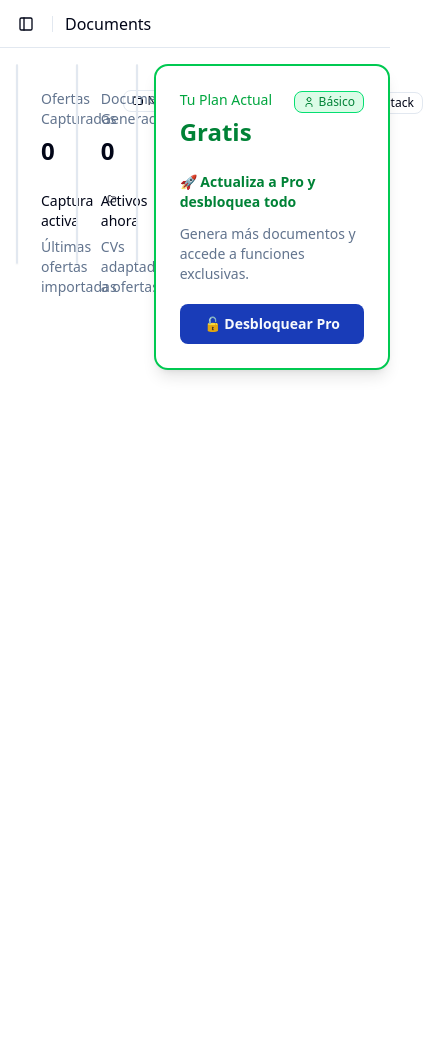
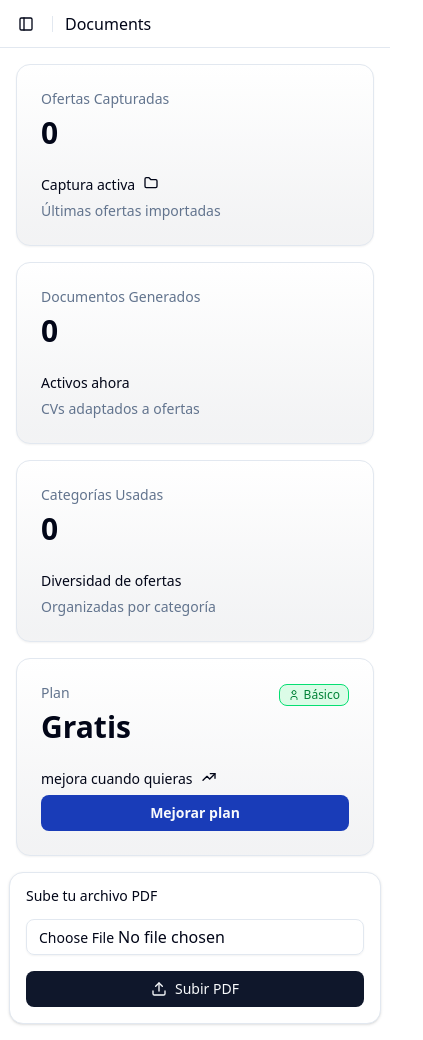
Before and after one commit to warling-lopez/CVincer, a Next.js app: page /dashboard in a window 390 px wide. Shown: the whole page, 423 px wide, since content can reach past the window. Before the commit the page ends 844 px from the top, so only its background shows below. Built offline with nearby package versions, Linux system fonts and the light colour scheme.

Commit message:
feat: add file upload component and alert system; refactor section cards layout

```diff
--- a/src/app/dashboard/page.jsx
+++ b/src/app/dashboard/page.jsx
@@ -3,6 +3,7 @@ import { ChartAreaInteractive } from "@/components/chart-area-interactive"
 import { DataTable } from "@/components/data-table"
 import { SectionCards } from "@/components/section-cards"
 import { SiteHeader } from "@/components/site-header"
+import { AddFile } from "@/components/section-addFile"
 import {
   SidebarInset,
   SidebarProvider,
@@ -25,7 +26,7 @@ export default function Page() {
           <div className="@container/main flex flex-1 flex-col gap-2">
             <div className="flex flex-col gap-4 py-4 md:gap-6 md:py-6">
               <SectionCards />
-
+              <AddFile />
             </div>
           </div>
         </div>
--- a/src/components/app-sidebar.jsx
+++ b/src/components/app-sidebar.jsx
@@ -54,11 +54,6 @@ const data = {
       title: "Ofertas",
       url: "#",
       icon: IconFolder,
-    },
-    {
-      title: "Team",
-      url: "#",
-      icon: IconUsers,
     },
   ],
   navClouds: [
--- /dev/null
+++ b/src/components/section-addFile.jsx
@@ -0,0 +1,82 @@
+"use client"
+
+import { useState } from "react"
+import { Input } from "@/components/ui/input"
+import { Label } from "@/components/ui/label"
+import { Button } from "@/components/ui/button"
+import { Alert, AlertTitle, AlertDescription } from "@/components/ui/alert"
+import { Badge } from "@/components/ui/badge"
+import { Upload } from "lucide-react"
+
+export function AddFile() {
+  const [file, setFile] = useState(null)
+  const [alert, setAlert] = useState(null) // "error" | "success" | null
+
+  const handleFileChange = (e) => {
+    const selectedFile = e.target.files?.[0]
+    if (selectedFile && selectedFile.type === "application/pdf") {
+      setFile(selectedFile)
+      setAlert("success")
+    } else {
+      setFile(null)
+      setAlert("error")
+    }
+  }
+
+  const handleUpload = () => {
+    if (!file) {
+      return (
+        <Alert variant="destructive">
+          <AlertTitle>Error</AlertTitle>
+          <AlertDescription>
+            No se ha seleccionado ningún archivo. Por favor, selecciona un archivo PDF.
+          </AlertDescription>
+        </Alert>
+      )
+
+    }
+    // Aquí puedes manejar el upload (ej: enviar a backend o Supabase)
+    console.log("Subiendo archivo:", file)
+    setAlert("success")
+  }
+
+  return (
+    <div className="flex flex-col gap-4 p-4 border rounded-xl shadow-sm bg-card max-w-md mx-auto">
+      <Label htmlFor="pdf-file">Sube tu archivo PDF</Label>
+      <Input
+        id="pdf-file"
+        type="file"
+        accept="application/pdf"
+        onChange={handleFileChange}
+      />
+
+      {file && (
+        <Badge className="bg-blue-100 text-blue-700 border-blue-400">
+          {file.name}
+        </Badge>
+      )}
+
+      <Button onClick={handleUpload} className="flex items-center gap-2">
+        <Upload className="h-4 w-4" /> Subir PDF
+      </Button>
+
+      {alert === "error" && (
+        <Alert variant="destructive">
+          <AlertTitle>Error</AlertTitle>
+          <AlertDescription>
+            Solo se permiten archivos PDF. Selecciona otro archivo.
+          </AlertDescription>
+        </Alert>
+      )}
+
+      {alert === "success" && (
+        <Alert variant="default">
+          <AlertTitle>Archivo listo</AlertTitle>
+          <AlertDescription>
+            {file?.name} se seleccionó correctamente.
+          </AlertDescription>
+        </Alert>
+      )}
+    </div>
+  )
+}
--- a/src/components/section-cards.jsx
+++ b/src/components/section-cards.jsx
@@ -1,12 +1,10 @@
-"user client";
 import {
   IconTrendingUp,
   IconFileDescription,
   IconFolder,
   IconUser,
 } from "@tabler/icons-react";
-
-import { Badge } from "@/components/ui/badge";
+import { Badge } from "@/components/ui/badge"
 import {
   Card,
   CardAction,
@@ -14,13 +12,13 @@ import {
   CardFooter,
   CardHeader,
   CardTitle,
-} from "@/components/ui/card";
-import { Button } from "@/components/ui/button";
+} from "@/components/ui/card"
+import { Button } from "@/components/ui/button"
 
 export function SectionCards() {
   return (
-    <div className="w-full flex flex-nowrap justify-center ">
-      <div className="*:data-[slot=card]:from-primary/5 *:data-[slot=card]:to-card dark:*:data-[slot=card]:bg-card *:data-[slot=card]:max-h-50 w-full flex flex-wrap gap-4 px-4 *:data-[slot=card]:bg-gradient-to-t *:data-[slot=card]:shadow-xs *:data-[slot=card]:min-w-[390] lg:px-6 @xl/main:flex justify-between @xl/main:gap-6 @2xl/main:gap-8 @3xl/main:gap-10">
+    <div
+      className="*:data-[slot=card]:from-primary/5 *:data-[slot=card]:to-card dark:*:data-[slot=card]:bg-card grid grid-cols-1 gap-4 px-4 *:data-[slot=card]:bg-gradient-to-t *:data-[slot=card]:shadow-xs lg:px-6 @xl/main:grid-cols-2 @5xl/main:grid-cols-4">
       {/* Card 1 - Ofertas capturadas */}
         <Card className="@container/card">
           <CardHeader>
@@ -28,12 +26,6 @@ export function SectionCards() {
             <CardTitle className="text-2xl font-semibold tabular-nums @[250px]/card:text-3xl">
               0
             </CardTitle>
-            <CardAction>
-              <Badge variant="outline">
-                <IconFolder className="size-4" />
-                Nuevas esta semana
-              </Badge>
-            </CardAction>
           </CardHeader>
           <CardFooter className="flex-col items-start gap-1.5 text-sm">
             <div className="flex gap-2 font-medium">
@@ -52,16 +44,10 @@ export function SectionCards() {
             <CardTitle className="text-2xl font-semibold tabular-nums @[250px]/card:text-3xl">
               0
             </CardTitle>
-            <CardAction>
-              <Badge variant="outline">
-                <IconFileDescription className="size-4" />
-                +0 hoy
-              </Badge>
-            </CardAction>
           </CardHeader>
           <CardFooter className="flex-col items-start gap-1.5 text-sm">
             <div className="flex gap-2 font-medium">
-              Activos ahora <IconTrendingUp className="size-4" />
+              Activos ahora
             </div>
             <div className="text-muted-foreground">CVs adaptados a ofertas</div>
           </CardFooter>
@@ -74,28 +60,21 @@ export function SectionCards() {
             <CardTitle className="text-2xl font-semibold tabular-nums @[250px]/card:text-3xl">
               0
             </CardTitle>
-            <CardAction>
-              <Badge variant="outline">Backend · Frontend · Fullstack</Badge>
-            </CardAction>
           </CardHeader>
           <CardFooter className="flex-col items-start gap-1.5 text-sm">
             <div className="flex gap-2 font-medium">
-              Diversidad de ofertas <IconTrendingUp className="size-4" />
+              Diversidad de ofertas
             </div>
             <div className="text-muted-foreground">
               Organizadas por categoría
             </div>
           </CardFooter>
         </Card>
-      </div>
-      <div>
-        {/* Card 4 - Lead Magnet */}
-        <Card className="w-full border-2 border-green-500 shadow-lg hover:shadow-xl transition">
+
+      <Card className="@container/card">
         <CardHeader>
-            <CardDescription className="text-green-600 font-medium">
-              Tu Plan Actual
-            </CardDescription>
-            <CardTitle className="text-2xl font-bold tabular-nums @[250px]/card:text-3xl text-green-700">
+          <CardDescription>Plan</CardDescription>
+          <CardTitle className="text-2xl font-semibold tabular-nums @[250px]/card:text-3xl">
             Gratis
           </CardTitle>
           <CardAction>
@@ -105,19 +84,13 @@ export function SectionCards() {
               </Badge>
             </CardAction>
         </CardHeader>
-          <CardFooter className="flex-col items-start gap-3 text-sm">
-            <div className="flex gap-2 font-semibold text-green-700">
-              🚀 Actualiza a Pro y desbloquea todo
+        <CardFooter className="flex-col items-start gap-1.5 text-sm">
+          <div className="line-clamp-1 flex gap-2 font-medium">
+            mejora cuando quieras <IconTrendingUp className="size-4" />
           </div>
-            <div className="text-muted-foreground">
-              Genera más documentos y accede a funciones exclusivas.
-            </div>
-            <Button className="mt-2 w-full" variant="primary" size="lg">
-              🔓 Desbloquear Pro
-            </Button>
+          <Button className="w-full" variant="primary">Mejorar plan</Button>
         </CardFooter>
       </Card>
     </div>
-    </div>
   );
 }
--- /dev/null
+++ b/src/components/ui/alert.jsx
@@ -0,0 +1,63 @@
+import * as React from "react"
+import { cva } from "class-variance-authority";
+
+import { cn } from "@/lib/utils"
+
+const alertVariants = cva(
+  "relative w-full rounded-lg border px-4 py-3 text-sm grid has-[>svg]:grid-cols-[calc(var(--spacing)*4)_1fr] grid-cols-[0_1fr] has-[>svg]:gap-x-3 gap-y-0.5 items-start [&>svg]:size-4 [&>svg]:translate-y-0.5 [&>svg]:text-current",
+  {
+    variants: {
+      variant: {
+        default: "bg-card text-card-foreground",
+        destructive:
+          "text-destructive bg-card [&>svg]:text-current *:data-[slot=alert-description]:text-destructive/90",
+      },
+    },
+    defaultVariants: {
+      variant: "default",
+    },
+  }
+)
+
+function Alert({
+  className,
+  variant,
+  ...props
+}) {
+  return (
+    <div
+      data-slot="alert"
+      role="alert"
+      className={cn(alertVariants({ variant }), className)}
+      {...props} />
+  );
+}
+
+function AlertTitle({
+  className,
+  ...props
+}) {
+  return (
+    <div
+      data-slot="alert-title"
+      className={cn("col-start-2 line-clamp-1 min-h-4 font-medium tracking-tight", className)}
+      {...props} />
+  );
+}
+
+function AlertDescription({
+  className,
+  ...props
+}) {
+  return (
+    <div
+      data-slot="alert-description"
+      className={cn(
+        "text-muted-foreground col-start-2 grid justify-items-start gap-1 text-sm [&_p]:leading-relaxed",
+        className
+      )}
+      {...props} />
+  );
+}
+
+export { Alert, AlertTitle, AlertDescription }
```
Lines whose indentation alone changed are shown as unchanged.
